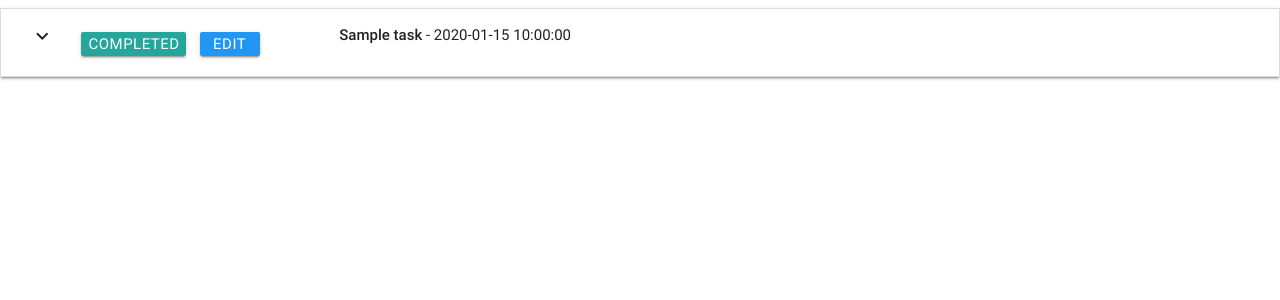
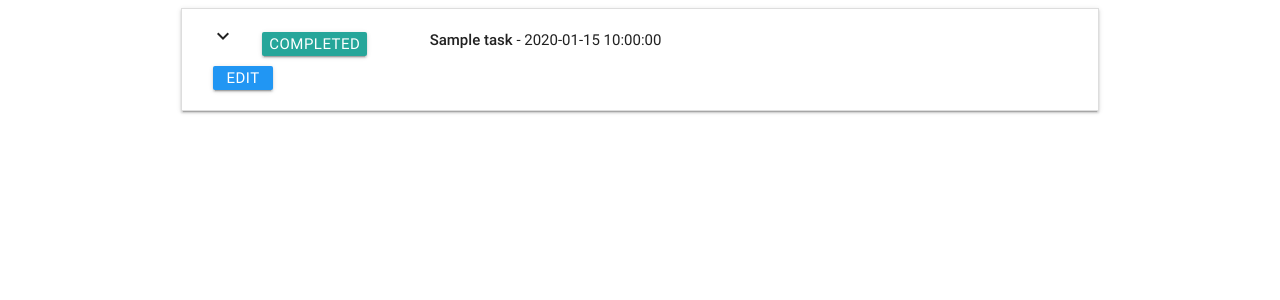
Before and after one commit to martynapacula/Project03, a Flask app: page / in a window 1280 px wide. Shown: the top 300 px of the page. Run offline with Flask 2, Linux system fonts and the light colour scheme; a database or web service that is not in the repository returns one stand-in record (values such as "Sample title"); some libraries are stand-ins or nearby versions.

Commit message:
container added

```diff
--- a/static/css/style.css
+++ b/static/css/style.css
@@ -18,3 +18,7 @@
     margin: 5px 5px;
     padding: 0 0.5em;
 }
+
+.task_header{
+    margin-top: 5px;
+}
--- a/templates/base.html
+++ b/templates/base.html
@@ -14,12 +14,10 @@
 
 
 <body>
+    <div class="container">
 	{% block content %}
 	{% endblock %}
-
-
-
-
+    </div>
 	<script src="https://cdnjs.cloudflare.com/ajax/libs/jquery/3.2.1/jquery.min.js"
 		integrity="sha256-hwg4gsxgFZhOsEEamdOYGBf13FyQuiTwlAQgxVSNgt4=" crossorigin="anonymous"></script>
 	<script src="https://cdnjs.cloudflare.com/ajax/libs/materialize/0.100.2/js/materialize.min.js"></script>
```
